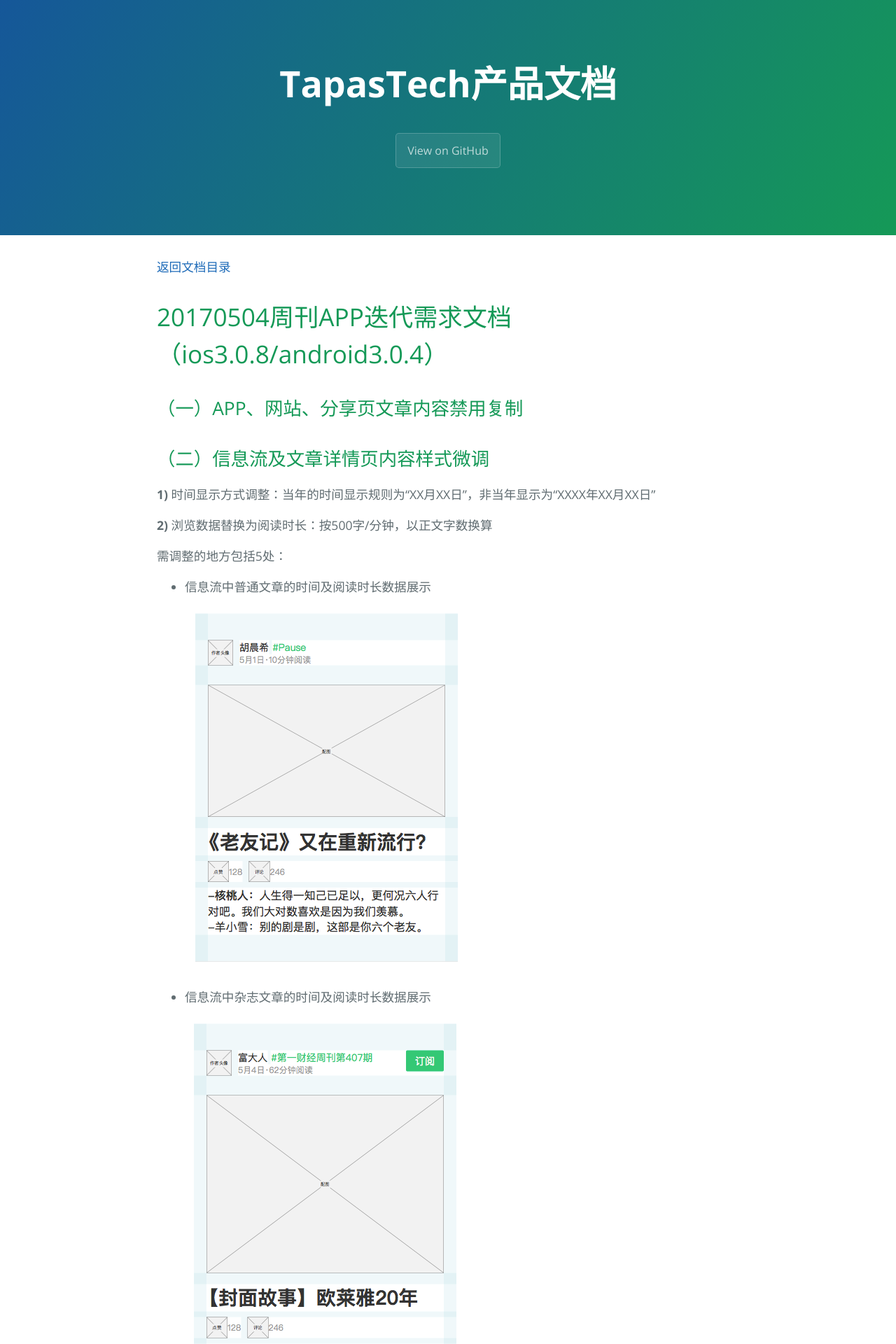
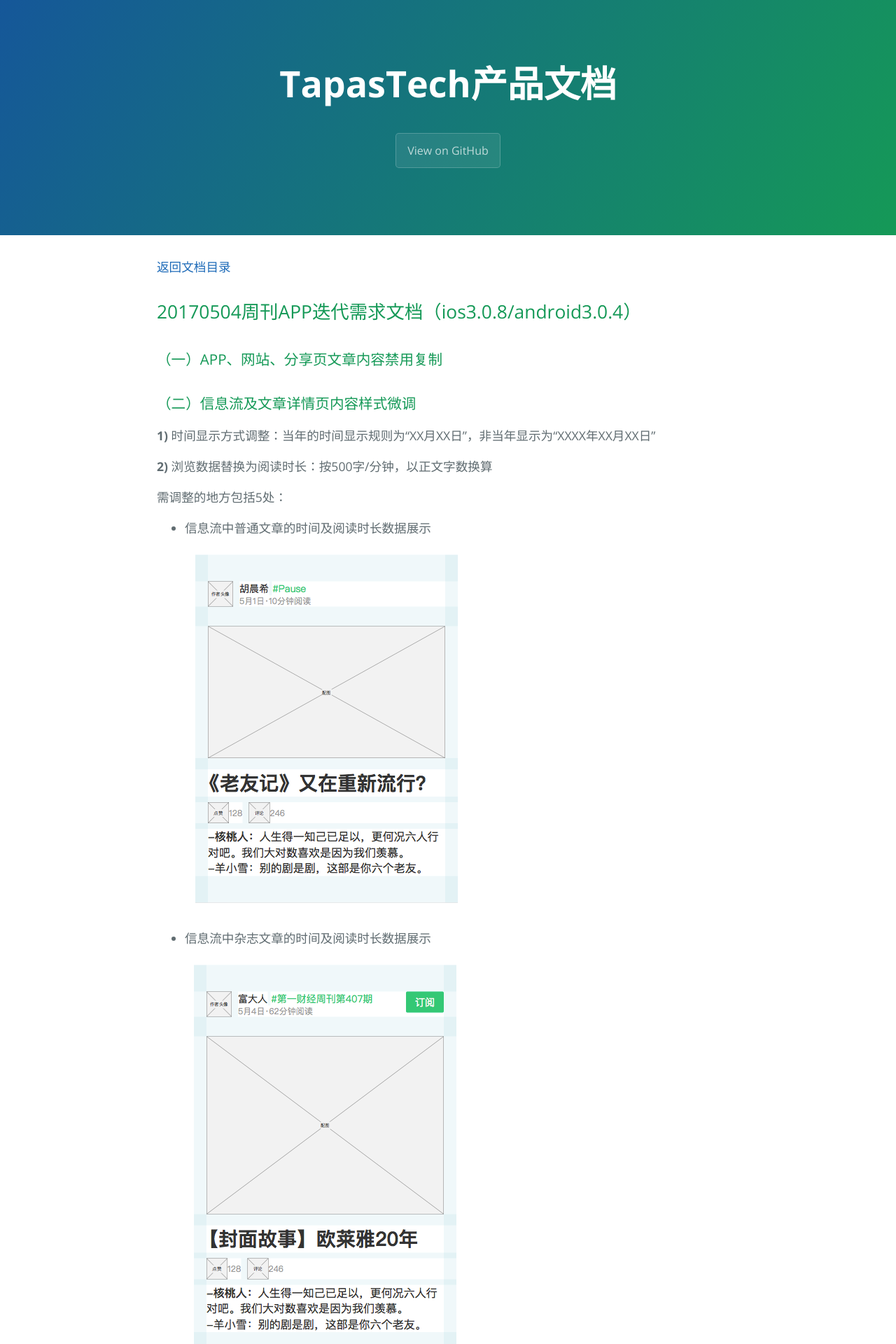
Before and after one commit to Littletreeeeee/prd-invest, a Jekyll site: the page built from documents/prd_weekly_iteration_20170504.md, in a window 1280 px wide. Shown: the top 1920 px of the page at 70% size. Built offline with Jekyll 4.4.1, drawn with Linux system fonts in a browser that asks for light colours; the repository's description, which GitHub fills in, is left out.

Commit message:
edit prd

```diff
--- a/documents/prd_weekly_iteration_20170504.md
+++ b/documents/prd_weekly_iteration_20170504.md
@@ -3,11 +3,11 @@ layout: default
 ---
 [返回文档目录](../)
 
-# 20170504周刊APP迭代需求文档（ios3.0.8/android3.0.4）
+## 20170504周刊APP迭代需求文档（ios3.0.8/android3.0.4）
 
-## （一）APP、网站、分享页文章内容禁用复制
+### （一）APP、网站、分享页文章内容禁用复制
 
-## （二）信息流及文章详情页内容样式微调
+### （二）信息流及文章详情页内容样式微调
 
 **1)** 时间显示方式调整：当年的时间显示规则为“XX月XX日”，非当年显示为“XXXX年XX月XX日”
 
@@ -47,14 +47,14 @@ layout: default
 
 ![信息流专题推荐样式调整](../resource/weekly-20170504-topicarticle-modification.png)
 
-## （三）多设备封禁限制增加到8台；同时可登陆设备数增加到4台
+### （三）多设备封禁限制增加到8台；同时可登陆设备数增加到4台
 
 提示文案无需修改。
 
-## （四）保留最后阅读位置
+### （四）保留最后阅读位置
 APP进程关闭时（用户手动杀死APP，或手机自动结束进程），若当前页面为文章详情页，则下次启动app时自动打开之前文章，并跳转上次阅读位置。
 
-## （五）收藏点赞合并
+### （五）收藏点赞合并
 
 收藏点赞按钮合并为信息流和文章页的“心形”按钮。点亮心形按钮，收藏文章；熄灭心形按钮，取消收藏文章。无需“收藏成功”、“取消收藏”的提示。APP需要保证不会出现点亮但收藏不成功的情况。
 
```
